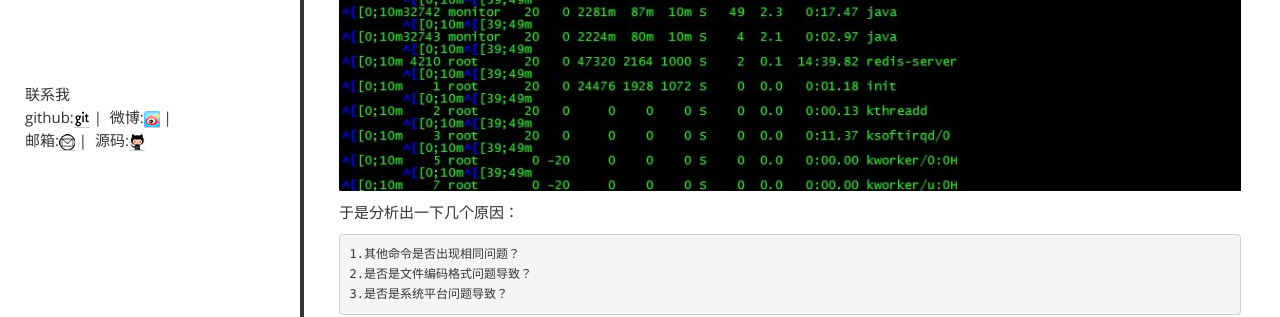
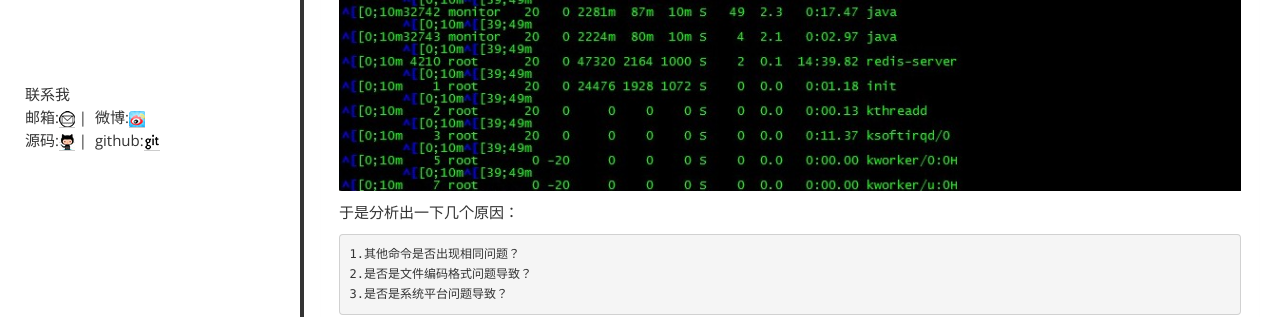
Before and after one commit to lanffy/lanffy.github.io, a Jekyll site: the page built from index.html, in a window 1280 px wide. Shown: the part 442-759 px from the top of the page. Built offline with Jekyll 4.4.1, drawn with Linux system fonts in a browser that asks for light colours; Markdown is read by kramdown in place of the engine named in the settings; the list of posts is cut into pages by our own code; comment, search, counter and statistics services are not loaded.

Commit message:
format page layout

```diff
--- a/_layouts/default.html
+++ b/_layouts/default.html
@@ -45,11 +45,11 @@
 			<div>
 				<p>联系我
 					<br/>
-					github:<a href="https://github.com/lanffy" target=_blank><img src="/images/github.png" title="github" alt="github" /></a>&nbsp;|&nbsp;
-					微博:<a href="http://weibo.com/206661350" target=_blank><img src="/images/weibo.png" title="微博" alt="weibo" /></a>&nbsp;|&nbsp;
+					邮箱:<a href="mailto:rlanffy@gmail.com"><img src="/images/email.jpg" title="给我发邮件" alt="mail to me" /></a>&nbsp;|&nbsp;
+					微博:<a href="http://weibo.com/206661350" target=_blank><img src="/images/weibo.png" title="微博" alt="weibo" /></a>
 					<br/>
-					邮箱:<a href="mailto:rlanffy@gmail.com"><img src="/images/email.jpg" title="给我发邮件" alt="mail to me" /></a>&nbsp;|&nbsp;
-					源码:<a href="https://github.com/lanffy/lanffy.github.io" target=_blank ><img src="/images/source2.jpg" title="源代码" alt="源代码"></a>
+					源码:<a href="https://github.com/lanffy/lanffy.github.io" target=_blank ><img src="/images/source2.jpg" title="源代码" alt="源代码"></a>&nbsp;|&nbsp;
+					github:<a href="https://github.com/lanffy" target=_blank><img src="/images/github.png" title="github" alt="github" /></a>
 				</p>
 			</div>
 			<div align="center"></div>
```
